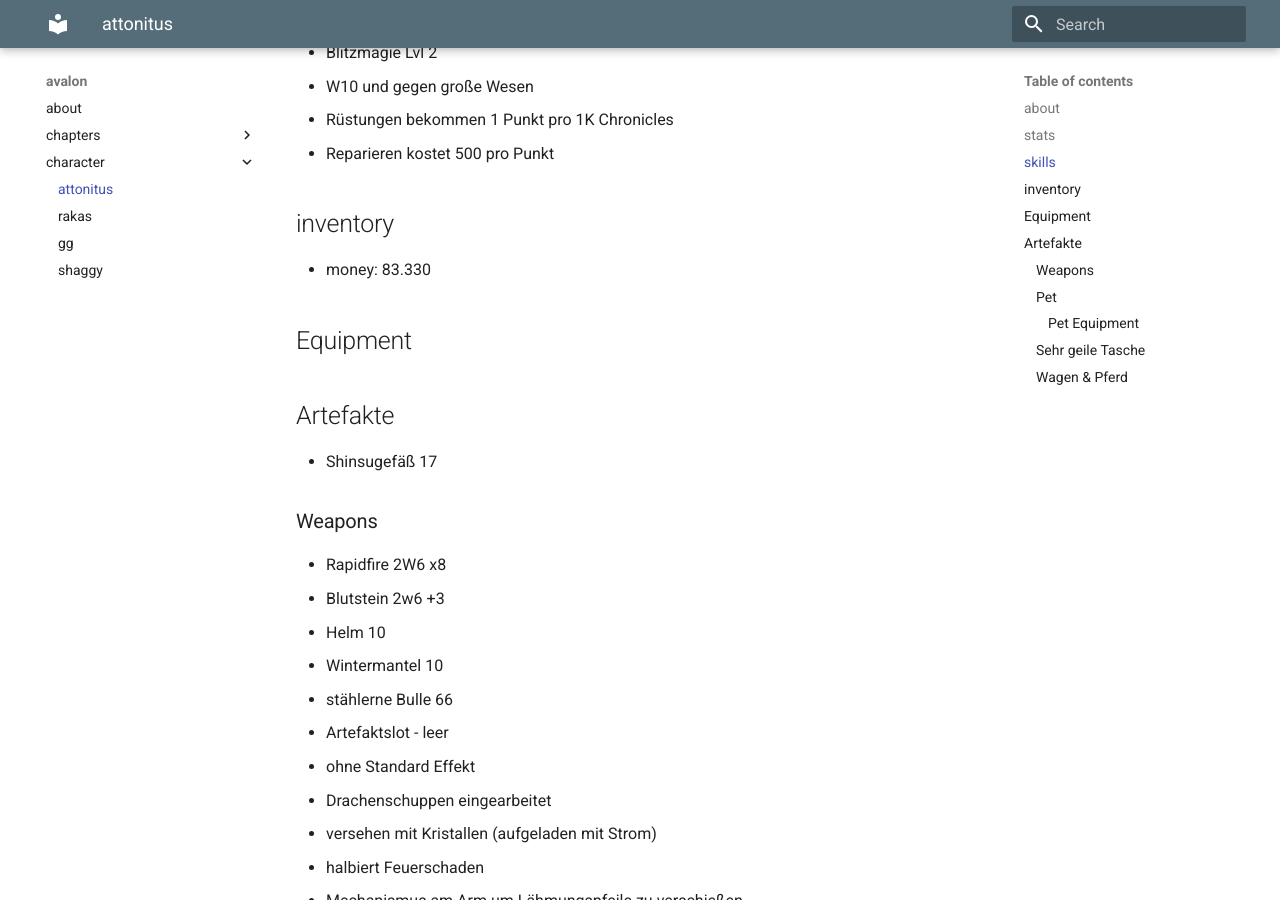
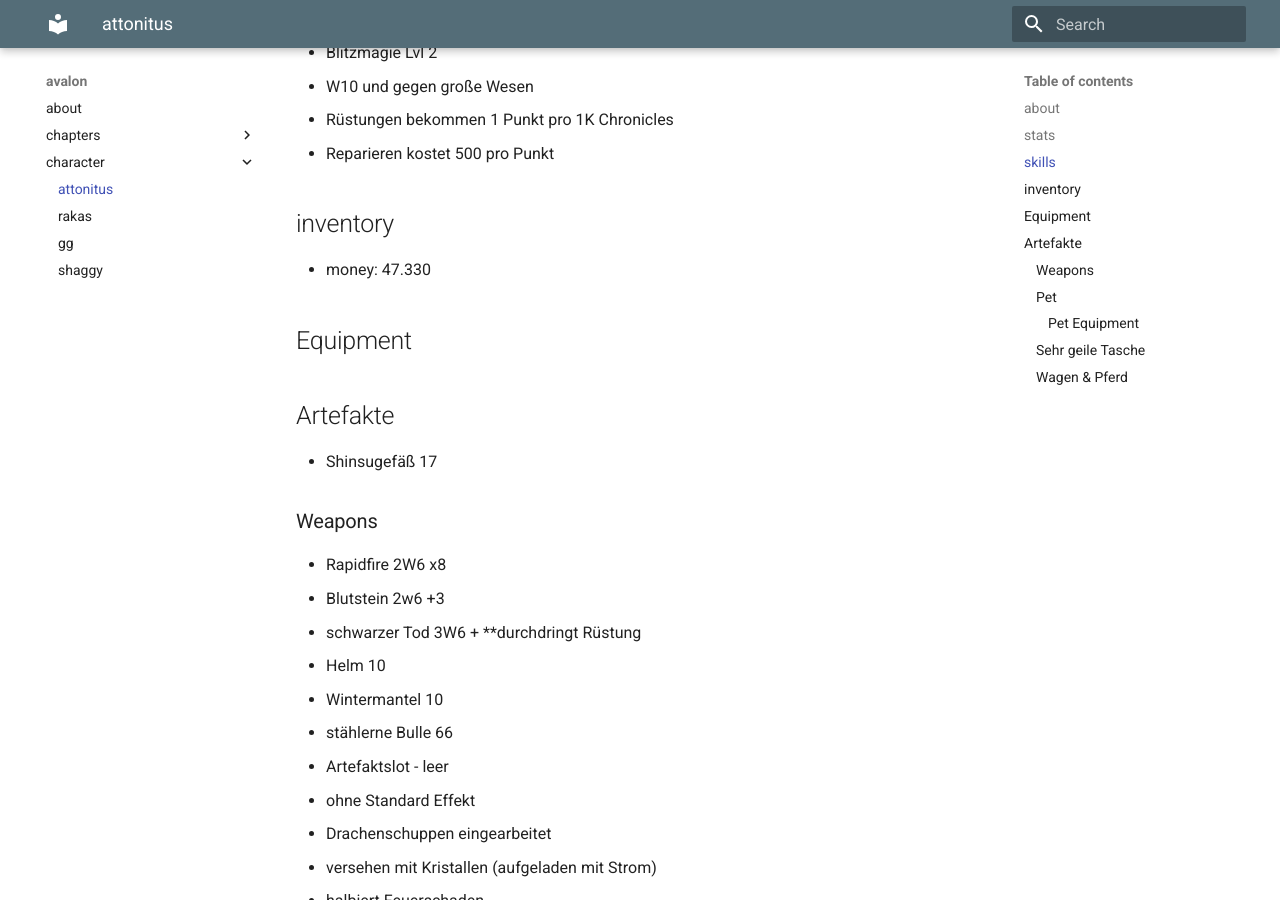
Before and after one commit to mkdocs-pnp/avalon, an MkDocs documentation site: the page built from docs/character/attonitus_fulgur.md, in a window 1280 px wide and 900 px high, scrolled down 827 px. Built offline with MkDocs 1.6.1 and Material for MkDocs 9.7.7, drawn with Linux system fonts in a browser that asks for light colours.

Commit message:
Update attonitus_fulgur.md

```diff
--- a/docs/character/attonitus_fulgur.md
+++ b/docs/character/attonitus_fulgur.md
@@ -28,7 +28,7 @@
   * Reparieren kostet 500 pro Punkt
 
 ## inventory
-* money: 83.330
+* money: 47.330
 
 ## Equipment
 
@@ -39,6 +39,7 @@
 
 * Rapidfire                2W6 x8
 * Blutstein                2w6 +3
+* schwarzer Tod            3W6 + **durchdringt Rüstung
 * Helm                     10
 * Wintermantel             10
 * stählerne Bulle         66
```
